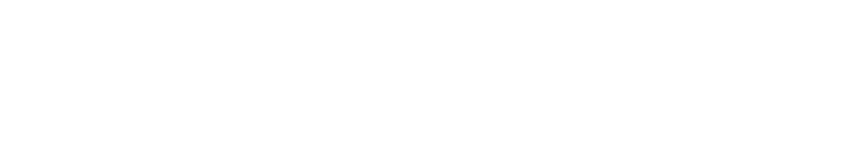
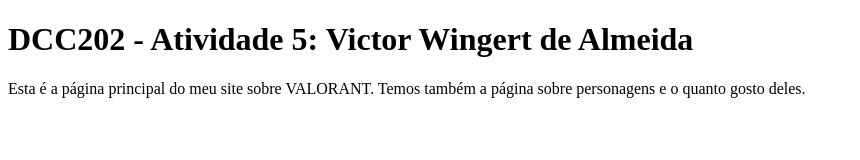
Before and after one commit to ufjf-dcc202/ufjf-dcc202-2023-3-b-atv5-victorwingert, a website: page index.html in a window 1280 px wide. Shown: the whole page, without its empty margins (0-860 px from the left). Drawn offline with Linux system fonts and the light colour scheme.

Commit message:
adicionei um título e parágrafo ao index

```diff
--- a/index.html
+++ b/index.html
@@ -3,9 +3,12 @@
 <head>
     <meta charset="UTF-8">
     <meta name="viewport" content="width=device-width, initial-scale=1.0">
-    <title>Document</title>
+    <title>DCC202 - Atividade 5: Victor Wingert de Almeida</title>
 </head>
 <body>
-
+    <main>
+        <h1>DCC202 - Atividade 5: Victor Wingert de Almeida</h1>
+        <p>Esta é a página principal do meu site sobre VALORANT. Temos também a página sobre personagens e o quanto gosto deles.</p>
+    </main>
 </body>
 </html>
```
